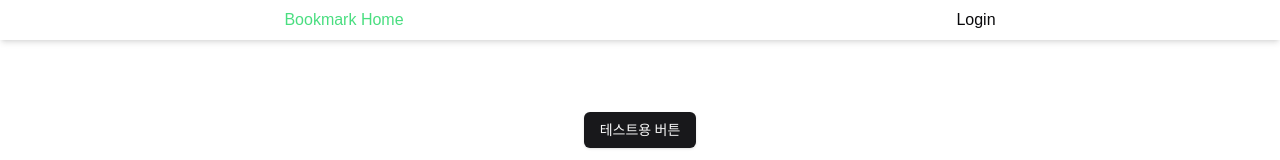
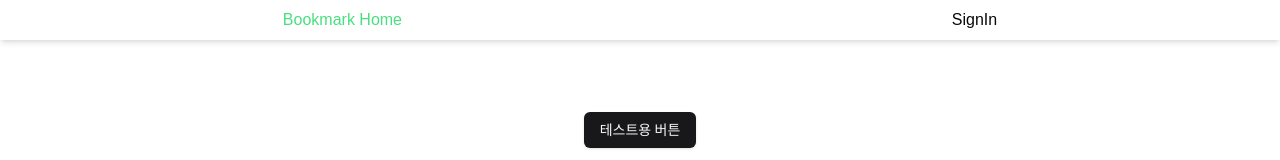
Before and after one commit to jykang24/kc4, a Next.js app in the folder next/app14/: page / in a window 1280 px wide. Shown: the top 160 px of the page. Built offline with nearby package versions, Linux system fonts and the light colour scheme; no server answers.

Commit message:
feat: Add Next-auth Credential-login

```diff
--- a/next/app14/app/Nav.tsx
+++ b/next/app14/app/Nav.tsx
@@ -1,12 +1,20 @@
 import Link from 'next/link';
+import { auth } from '@/lib/auth';
 
-export default function Nav() {
+export default async function Nav() {
+  const session = await auth();
+  const didLogin = session?.user?.email;
+  console.log('Nav - session:', session);
   return (
     <nav className='flex shadow-md justify-around p-2'>
       <Link href='/' className='text-green-400'>
         Bookmark Home
       </Link>
-      <a>Login</a>
+      {didLogin ? (
+        <Link href='/api/auth/signout'>SignOut</Link>
+      ) : (
+        <Link href='/api/auth/signin'>SignIn</Link>
+      )}
     </nav>
   );
 }
--- /dev/null
+++ b/next/app14/app/api/auth/[...nextauth]/route.ts
@@ -0,0 +1 @@
+export { GET, POST } from '@/lib/auth';
--- /dev/null
+++ b/next/app14/lib/auth.ts
@@ -0,0 +1,63 @@
+import NextAuth, { User } from 'next-auth';
+import Credentials from 'next-auth/providers/credentials';
+import Google from 'next-auth/providers/google';
+
+export const {
+  handlers: { GET, POST },
+  auth,
+  signIn,
+  signOut,
+} = NextAuth({
+  providers: [
+    Credentials({
+      name: 'Email',
+      credentials: {
+        email: {
+          label: '이메일',
+          type: 'email',
+          placeholder: 'example@example.com',
+        },
+        password: {
+          label: 'Password',
+          type: 'password',
+        },
+      },
+      async authorize(credentials) {
+        if (!credentials || !credentials.email || !credentials.password) {
+          return null;
+        }
+        console.log('auth - credentials:', credentials);
+        const user = {
+          id: '2',
+          email: credentials.email,
+          name: 'Hong',
+        } as User;
+
+        return user;
+      },
+    }),
+
+    Google,
+  ],
+  callbacks: {
+    async signIn({ account, profile }) {
+      console.log('account', account);
+      console.log('profile', profile);
+      return true;
+    },
+    async session({ session, token }) {
+      console.log('🚀 cb - session:', session);
+      console.log('🚀 cb - token:', token);
+
+      return session;
+    },
+  },
+  trustHost: true,
+  session: {
+    strategy: 'jwt',
+  },
+  pages: {
+    // custom-login 페이지 만들때 사용
+    //signIn: `/login`,
+  },
+});
--- a/next/app14/package.json
+++ b/next/app14/package.json
@@ -18,6 +18,8 @@
     "clsx": "^2.1.1",
     "lucide-react": "^0.468.0",
     "next": "14.2.18",
+    "next-auth": "5.0.0-beta.25",
+    "node-html-parser": "^7.0.1",
     "react": "^18",
     "react-dom": "^18",
     "tailwind-merge": "^2.5.5",
```
Also changed, not shown: 1 other file (tests, documents, lock files or other folders).
